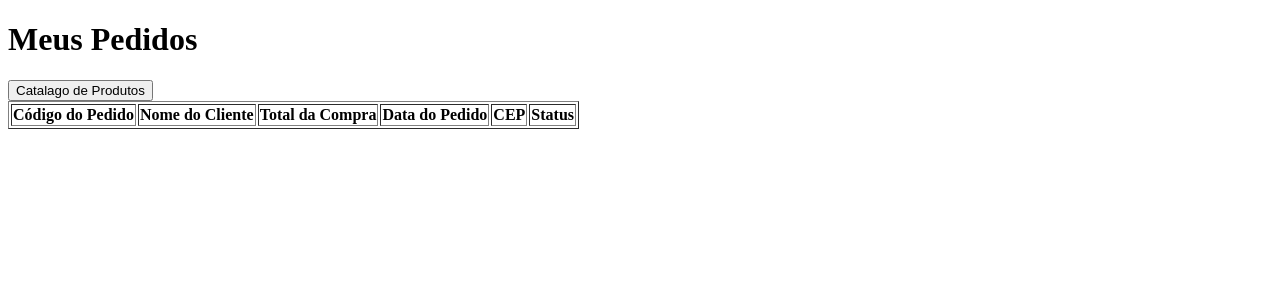
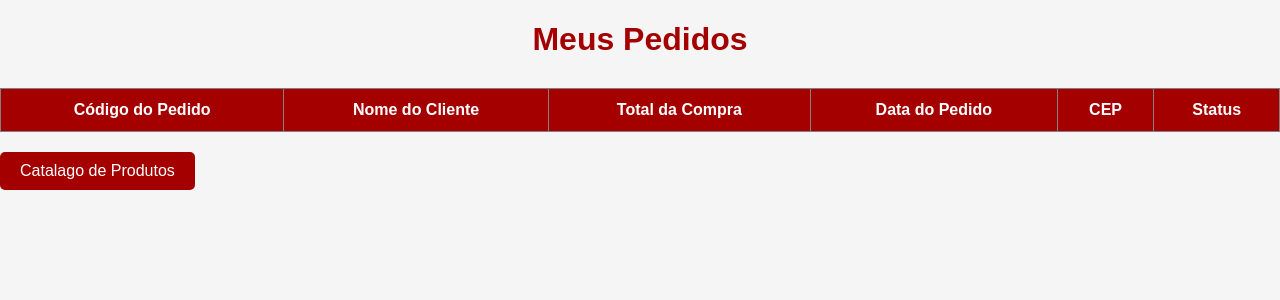
Before and after one commit to Shadowhunterbr/FarmaciaPHP, a PHP site: template view/pedidos.php in a window 1280 px wide. Shown: the top 300 px of the page. Run offline with PHP 8.4, Linux system fonts and the light colour scheme; the template is opened without the code that fills it, so the values that code supplies are empty; the visitor is signed in with stand-in values (Sample User, id 1).

Commit message:
Ajustes Pedidos

```diff
--- a/model/Conexao.php
+++ b/model/Conexao.php
@@ -4,7 +4,8 @@
 class Conexao{
 
     public static function obterConexao(){
-        return new \PDO('mysql:host=localhost;dbname=farmacia','root','senha');
+        return new \PDO('mysql:host=localhost;dbname=farmacia','root','Demolidor@4253');
+    }
 
-    }
+
 }
--- a/model/Produto.php
+++ b/model/Produto.php
@@ -17,7 +17,7 @@ class Produto {
     private $imagem;
 // 9 variaveis
 
-    //melancia
+//melancia
 
     // Construtor da classe Produto
     public function __construct( $codigo,$nomeProduto, $precoCusto, $preco, $quantidade_estoque, $cod_categoria, $cod_fornecedor, $cod_prescricao,$data_F,$data_V,$descricaoProduto,$imagem) {
@@ -33,7 +33,6 @@ class Produto {
         $this->data_V = $data_V;
         $this->descricaoProduto = $descricaoProduto;
         $this->imagem = $imagem;
-
 
     }
 
--- a/model/ProdutoDao.php
+++ b/model/ProdutoDao.php
@@ -52,6 +52,7 @@ class ProdutoDao{
         $statement = $pdo->query("SELECT * FROM prescricao_medica");
         return $statement->fetchAll(\PDO::FETCH_ASSOC);
     }
+
 
     public function cadastrar($objProduto){
         //Conexão com o Banco de Dados
--- a/view/Estilos/carrinho.css
+++ b/view/Estilos/carrinho.css
@@ -128,3 +128,9 @@ table img {
     border-radius: 5px;
     color: white;
 }
+    table img {
+    max-width: 100px; /* Limita a largura máxima da imagem */
+    max-height: 100px; /* Limita a altura máxima da imagem */
+    object-fit: cover; /* Garante que a imagem seja ajustada sem distorção */
+    border-radius: 5px; /* Opcional: adiciona bordas arredondadas */
+}
--- /dev/null
+++ b/view/Estilos/pedidos.css
@@ -0,0 +1,84 @@
+        body {
+            font-family: Arial, sans-serif;
+            margin: 0;
+            padding: 0;
+            background-color: #f5f5f5;
+            align-items: center;
+
+        }
+        header {
+            background-color: #a50000;
+            color: white;
+            padding: 10px;
+            text-align: center;
+            font-size: 24px;
+        }
+        .container {
+            max-width: 900px;
+            margin: 40px auto;
+            background: #fff;
+            border-radius: 8px;
+            box-shadow: 0px 2px 5px rgba(0,0,0,0.1);
+            padding: 30px;
+        }
+        h1 {
+            color: #a50000;
+            text-align: center;
+            margin-bottom: 30px;
+        }
+        table {
+            width: 100%;
+            border-collapse: collapse;
+            background: #fff;
+            margin-bottom: 20px;
+        }
+        th, td {
+            padding: 12px 10px;
+            text-align: center;
+        }
+        th {
+            background-color: #a50000;
+            color: #fff;
+            font-weight: bold;
+        }
+        tr:nth-child(even) {
+            background-color: #f0f0f0;
+        }
+        tr:hover {
+            background-color: #ffeaea;
+        }
+        .btn {
+            background-color: #a50000;
+            color: #fff;
+            border: none;
+            border-radius: 4px;
+            padding: 10px 18px;
+            cursor: pointer;
+            font-size: 16px;
+            text-decoration: none;
+            margin-top: 10px;
+            display: inline-block;
+        }
+        .btn:hover {
+            background-color: #6b7fed;
+            color: #fff;
+        }
+        p {
+            text-align: center;
+            font-size: 18px;
+        }
+        .center {
+            text-align: center;
+        }
+
+        button {
+            background-color: #a50000;
+            color: white;
+            border: none;
+            padding: 10px 20px;
+            border-radius: 5px;
+            cursor: pointer;
+            font-size: 16px;
+            transition: background-color 0.3s ease;
+            align-self: center;
+        }
--- a/view/pedidos.php
+++ b/view/pedidos.php
@@ -15,6 +15,7 @@ $pedidos = $pedidoDao->buscarPedidos($codCliente);
 <!DOCTYPE html>
 <html lang="pt-br">
 <head>
+    <link rel="stylesheet" href="view\Estilos\pedidos.css">
     <meta charset="UTF-8">
     <title>Pedidos</title>
 </head>
@@ -46,9 +47,10 @@ $pedidos = $pedidoDao->buscarPedidos($codCliente);
                         <td>Concluido</td>
                     </tr>
                 <?php endforeach; ?>
-                <a href="?acao=catalogoDeProdutos"><Button>Catalago de Produtos</Button></a>
+
             </tbody>
         </table>
+        <a href="?acao=catalogoDeProdutos"><Button>Catalago de Produtos</Button></a>
     <?php endif; ?>
 </body>
 </html>
```
Also changed, not shown: view/CarrinhoDeCompras.php (+1 -6 lines), view/Estilos/listadeProdutos.css (+8 -0 lines), view/catalogoDeProdutos.php (+12 -1 lines), view/listas/listadeprodutos.php (+2 -7 lines), banco_de_dados.sql (renamed from bando de dados.sql), view/imgs/soniclostworlde3finalcolourssonic.webp (added).
